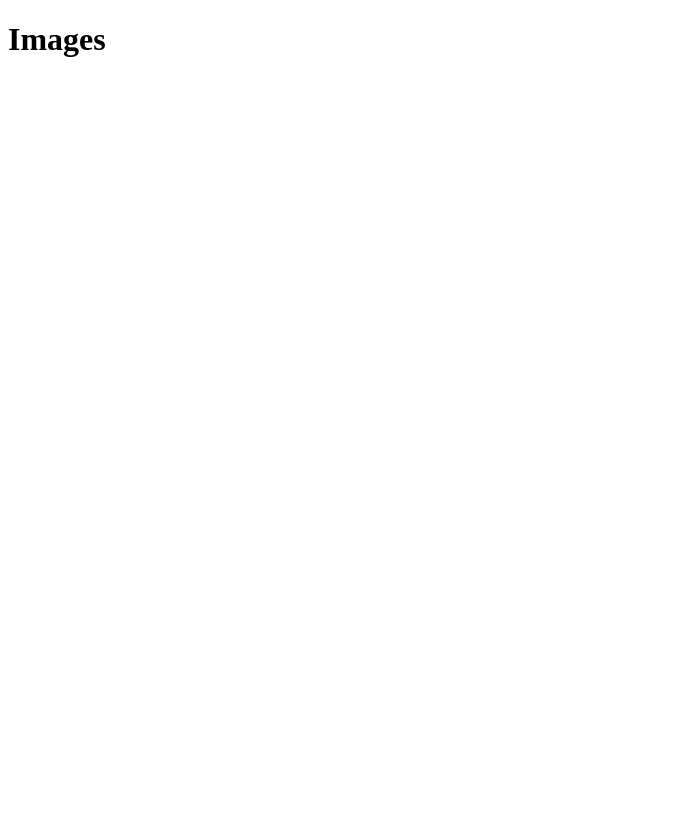
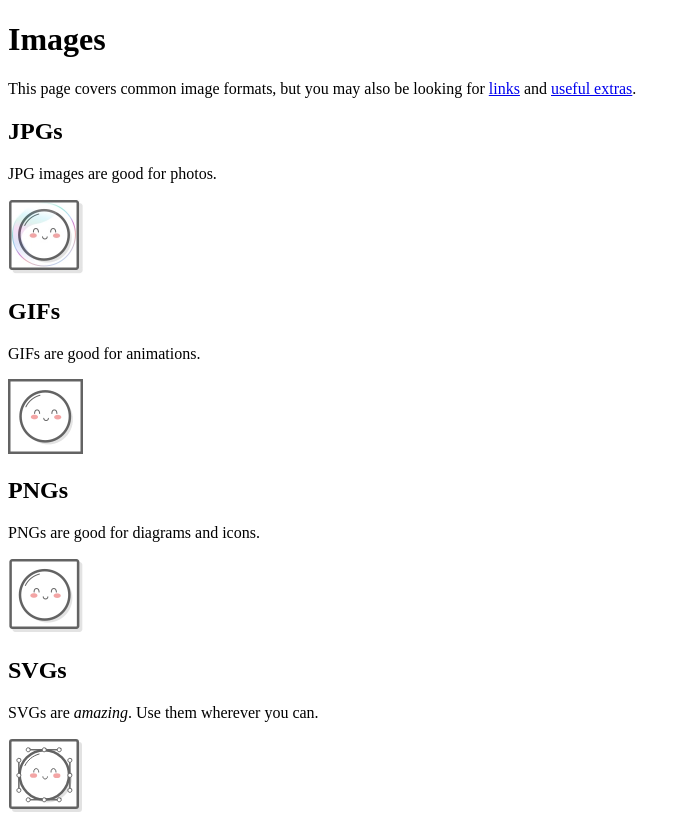
Before and after one commit to BigTatoBoi/The-Odin-Project, a plain HTML site: page links-and-images/images.html in a window 1280 px wide. Shown: the whole page, without its empty margins (0-691 px from the left). Before the commit the page ends 800 px from the top, so only its background shows below. Drawn offline with Linux system fonts and the light colour scheme.

Commit message:
finished going through link and image practice article.

```diff
--- a/links-and-images/images.html
+++ b/links-and-images/images.html
@@ -9,6 +9,20 @@
 
 <body>
     <h1>Images</h1>
+    <p>This page covers common image formats, but you may also be looking for <a href="links.html">links</a> and <a
+            href="misc/extras.html">useful extras</a>.</p>
+    <h2>JPGs</h2>
+    <p>JPG images are good for photos.</p>
+    <img src="Images/images/mochi.jpg" width="75" alt="A mochi ball in a bubble">
+    <h2>GIFs</h2>
+    <p>GIFs are good for animations.</p>
+    <img src="Images/images/mochi.gif" width="75" alt="A dancing mochi ball">
+    <h2>PNGs</h2>
+    <p>PNGs are good for diagrams and icons.</p>
+    <img src="Images/images/mochi.png" width="75" alt="A mochi ball">
+    <h2>SVGs</h2>
+    <p>SVGs are <em>amazing</em>. Use them wherever you can.</p>
+    <img src="Images/images/mochi.svg" alt="A mochi ball with Bezier handles">
 </body>
 
 </html>
```
Also changed, not shown: links-and-images/links.html (+12 -0 lines), links-and-images/misc/extras.html (+4 -0 lines), links-and-images/spaces are bad.html (added, +2 -0 lines).
